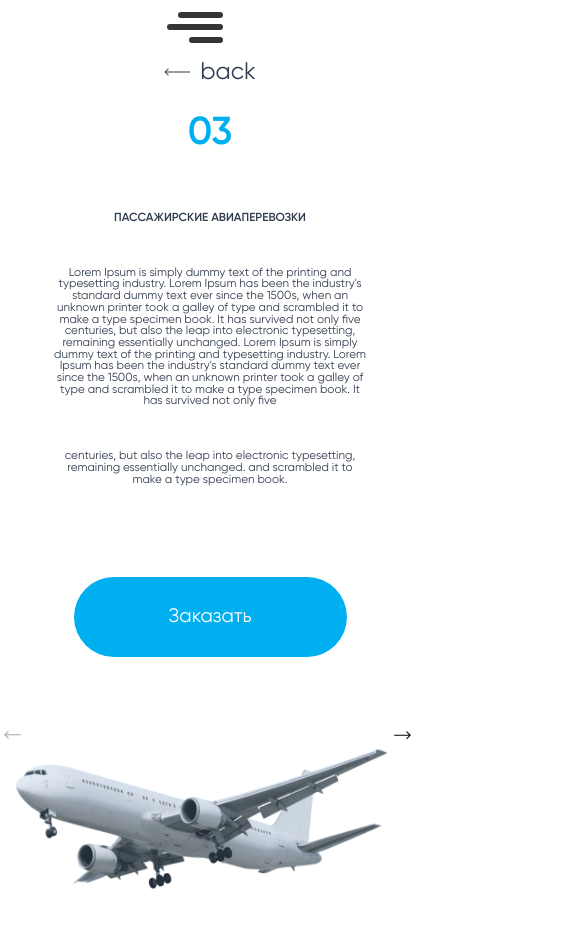
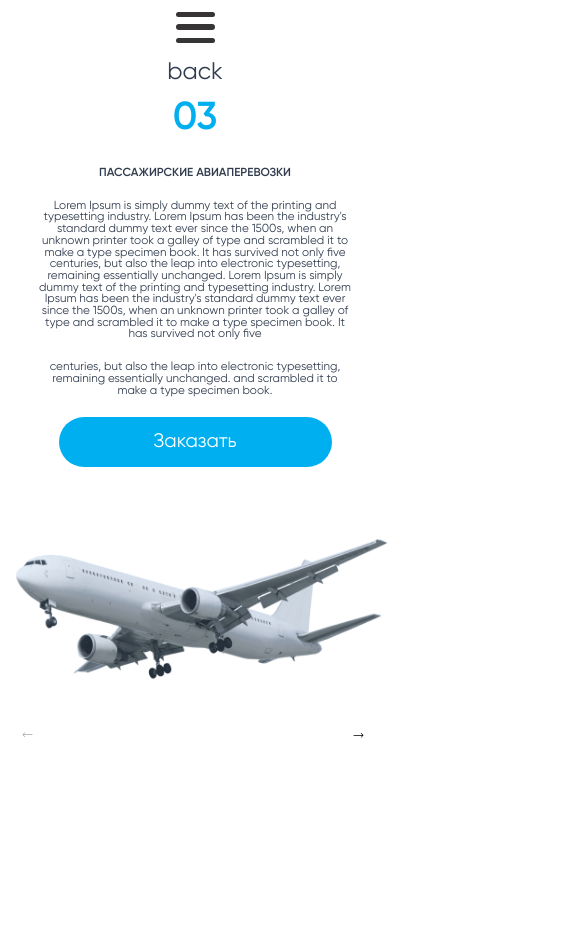
Before and after one commit to Wessard/carg, a plain HTML site: page temp/cargo.html in a window 390 px wide. Shown: the top 943 px of the page, 585 px wide, since content can reach past the window. After the commit the page ends 904 px from the top, so only its background shows below. Drawn offline with nearby package versions, Linux system fonts and the light colour scheme.

Commit message:
media fix

```diff
--- a/scripts/script.js
+++ b/scripts/script.js
@@ -9,7 +9,6 @@ const swiper = new Swiper('.swiper', {
       nextEl: '.swiper-button-next',
       prevEl: '.swiper-button-prev',
     },
-
     scrollbar: {
       el: '.swiper-scrollbar',
     },
@@ -38,7 +37,3 @@ window.onload=function(){
         el.style.transition='1.5s';
     })
 }
-let img=document.querySelector('.img_bg')
-let imgg=document.getElementsByTagName('.js_fade_left')
-console.log(img);
-console.log(imgg);
--- a/style/media.css
+++ b/style/media.css
@@ -23,9 +23,6 @@
      .right_side {
         right: 0;
      }
-     .left_side {
-        margin-left: 30px;
-     }
      .swiper-button-next {
         top: 80%;
         left: 95%;
@@ -42,9 +39,8 @@
 @media(max-width:1400px){
 
     .avia_btn{
-
-    margin: 91px auto 40px;
-
+    margin: 20px auto 20px;
+    padding: 15px;
     }
 
     .av1 {
@@ -92,11 +88,9 @@
     .add{
         display: block;
     }
-    .menu_burger {
-        position: sticky;
-    }
 }
 @media(max-width:1100px){
+
     .right_side_img {
         width: 100vw;
     }
@@ -118,6 +112,12 @@
      }
 }
 @media(max-width:764px){
+    .ab_gr{
+        align-items: center;
+    }
+    .back_btn img{
+        display: none;
+    }
     .tab_wrap {
         display: flex;
         justify-content: center;
@@ -136,14 +136,17 @@
     }
     .left_span {
         font-size: 10vw;
+        margin-top: 15px;
     }
     .left_title {
         font-size: 3vw;
+        margin-top: 30px;
     }
     .left_desc {
         width: 80vw;
         font-size: 3vw;
         text-align: center;
+        margin-top: 21px;
     }
     .swiper-button-next {
         width: 35px;
@@ -154,18 +157,54 @@
 
 }
 @media(max-width:600px){
+    .swiper{
+        overflow: inherit !important;
+    }
+    .about_span {
+        font-size: 10vw;
+        margin-top: 15px;
+    }
+    .about_title {
+        font-size: 8vw;
+    }
+    .about_desc {
+        font-size: 6vw;
+    }
     .left_title {
         text-align: center;
     }
+    .menu_burger {
+        width: 10vw;
+    }
+    .menu_burger::after {
+        top: -3px;
+        width: 100%;
+        height: 5px;
+    }
+    .menu_burger.active:after {
+        width: 100%;
+    }
+    .menu_burger::before {
+        top: 23px;
+        width: 100%;
+        height: 5px;
+    }
     .swiper-button-next {
         top: 80%;
-        left: 100%;
-        width: 25px;
+        left: 90%;
+        width: 15px;
+        position: fixed !important;
      }
      .swiper-button-prev{
         top: 80%;
-        left: 0%;
-        width: 25px;
+        left: 5%;
+        width: 15px;
+        position: fixed !important;
+     }
+     .left_tip {
+        text-align: center;
+        margin: 15px auto 0px;
+        font-size: 3vw;
      }
     .lang_wrap {
         display: none;
--- a/style/style.scss
+++ b/style/style.scss
@@ -13,7 +13,7 @@
 
 html,
 body {
-  height: 100%;
+  height: 100vh;
 }
 
 body {
@@ -42,7 +42,7 @@ h3,
 h4,
 h5,
 h6 {
-  overflow-wrap: break-word;
+  // overflow-wrap: break-word;
 }
 
 a {
@@ -375,6 +375,7 @@ input[type="search"] {
 .carg_opa {
   transform: translate(2000px);
   transition: all 1.3s;
+  overflow-x: hidden;
 }
 .carg_opa._active {
   transform: translate(0);
@@ -434,9 +435,7 @@ input[type="search"] {
   position: relative;
   right: -100px;
 }
-.right_side img{
-  position: absolute;
-}
+
 .bars {
   position: absolute;
   top: -15%;
@@ -473,8 +472,8 @@ input[type="search"] {
   top: 50%;
 }
 /* CARGO SWIPER */
-.swiper_js {
-  overflow: visible;
+.swiper {
+  overflow: visible !important;
 }
 .add {
   margin-top: 20px;
@@ -492,7 +491,6 @@ input[type="search"] {
   align-items: center;
   justify-content: center;
 }
-
 .avia_btn {
   font-family: $girReg;
   padding: 30px 0;
@@ -507,10 +505,7 @@ input[type="search"] {
   justify-content: center;
   align-items: center;
 }
-// .cargo_side img {
-//   position: absolute;
-//   right: -30px;
-// }
+
 .swiper-button-prev {
   position: absolute;
   left: 45%;
--- a/temp/cargo.html
+++ b/temp/cargo.html
@@ -49,12 +49,12 @@
     </header>
     <main class="main">
         <div class="cargo_swiper carg_opa">
-            <div class="swiper swiper_js">
+            <div class="swiper">
                 <!-- Additional required wrapper -->
                 <div class="swiper-wrapper">
                   <!-- Slides -->
                   <div class="swiper-slide cargo_swipe">
-                    <main class="main container main_gr">
+                    <main class="main main_gr container">
                         <div class="left_side">
                             <span class="span_line"></span>
                             <span class="span_line"></span>
@@ -69,7 +69,9 @@
                                 and scrambled it to make a type specimen book. </p>
                                 <a href="" class="avia_btn">Заказать</a>
                             </div>
-                            <div class="test"><img src="../assets/cargo-air.png" alt="" class="right_side_img cargo"></div>
+                            <div class="test">
+                                <img src="../assets/cargo-air.png" alt="" class="right_side_img cargo">
+                            </div>
                     </main>
                   </div>
                   <div class="swiper-slide cargo_swipe">
```
Also changed, not shown: temp/about.html (+1 -0 lines), style/style.css, 1 other file.
